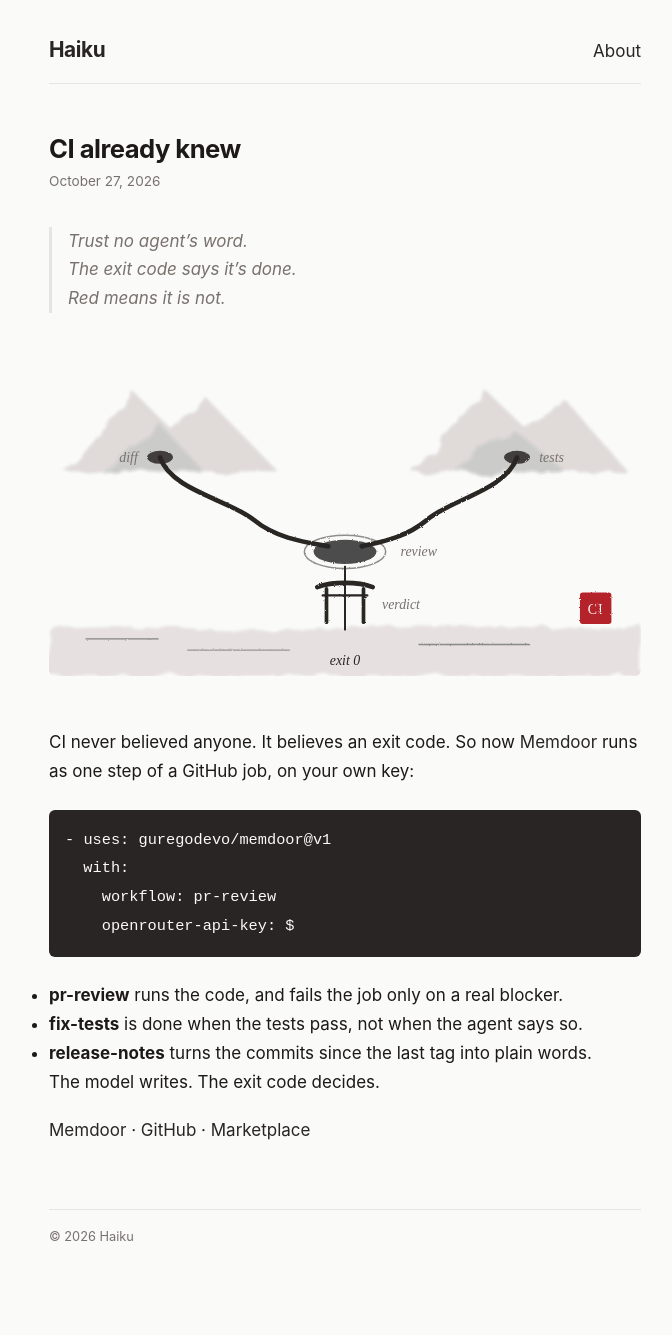
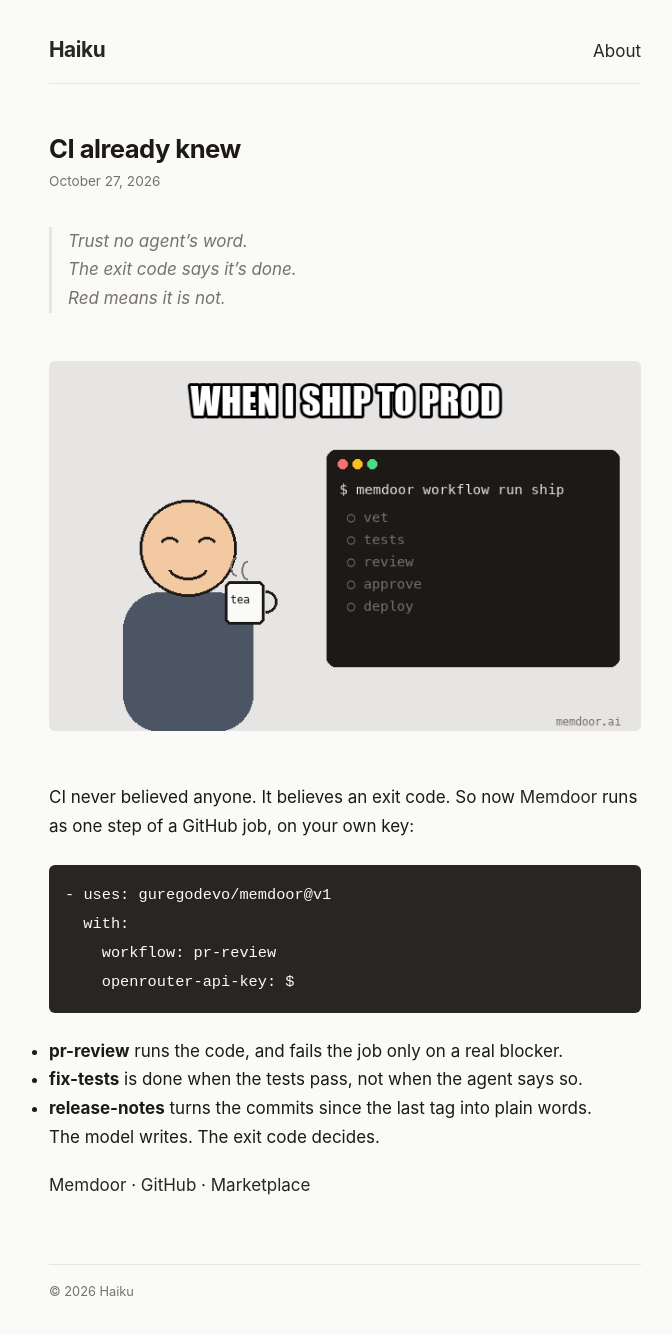
Before and after one commit to guregodevo/guregodevo.github.io, a Jekyll site: the page built from _posts/2026-10-27-ci-already-knew.md, in a window 1280 px wide. Shown: the whole page, without its empty margins (295-967 px from the left). Built offline with Jekyll 4.4.1, drawn with Linux system fonts in a browser that asks for light colours; before the commit the page ends 1279 px from its top, so only the background shows below that.

Commit message:
CI already knew: the meme, when I ship to prod I run a Memdoor workflow (in place of the river drawing)

```diff
--- a/_posts/2026-10-27-ci-already-knew.md
+++ b/_posts/2026-10-27-ci-already-knew.md
@@ -8,7 +8,7 @@
 > The exit code says it's done.<br>
 > Red means it is not.
 
-![A workflow drawn as a river: the streams diff and tests meet in the pool of review, pass under the gate of verdict, and reach the sea, exit 0.](/assets/images/ci-already-knew.svg)
+![When I ship to prod: I run a Memdoor workflow. vet, tests, review pass, approve waits for me, deploy, exit 0.](/assets/images/ship-to-prod.gif)
 
 CI never believed anyone. It believes an exit code. So now [Memdoor](https://memdoor.ai) runs as one step of a GitHub job, on your own key:
 
```
Also changed, not shown: assets/images/ci-already-knew.svg (deleted), assets/images/ship-to-prod.gif (added).
